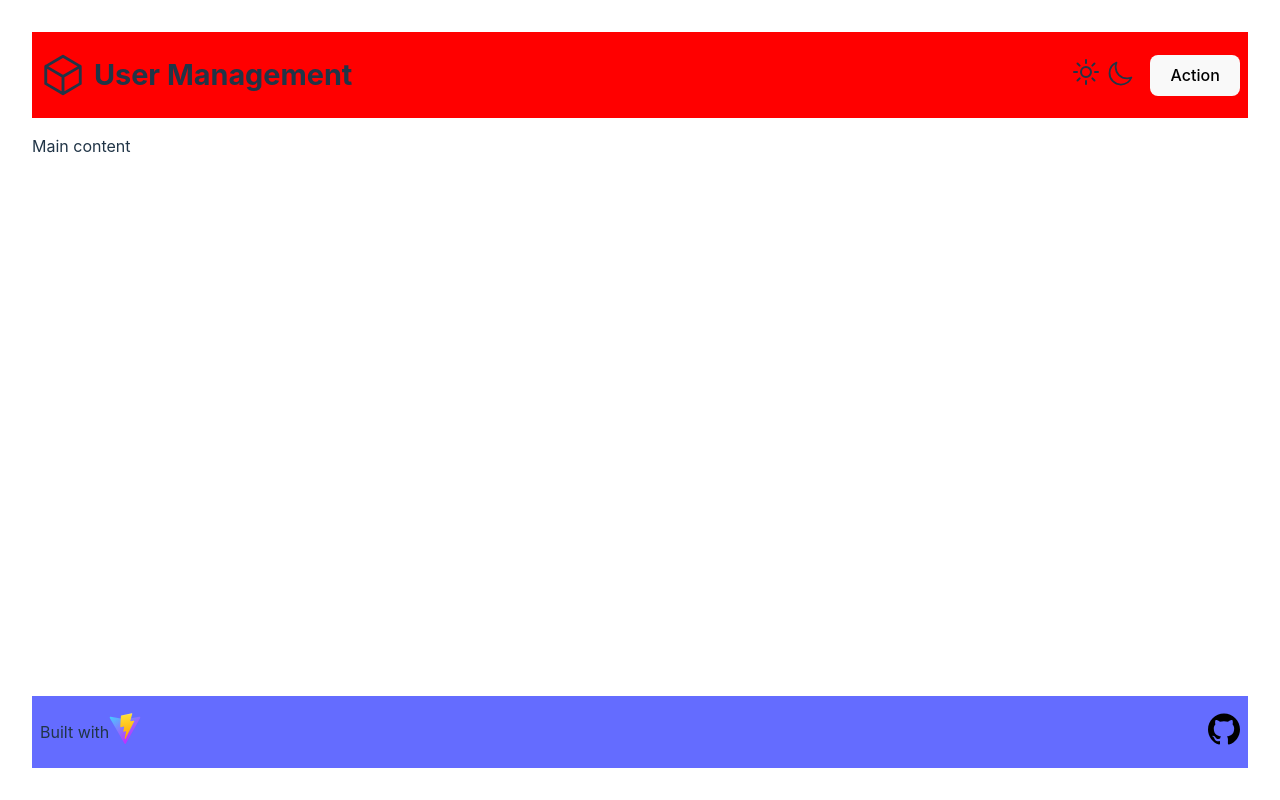
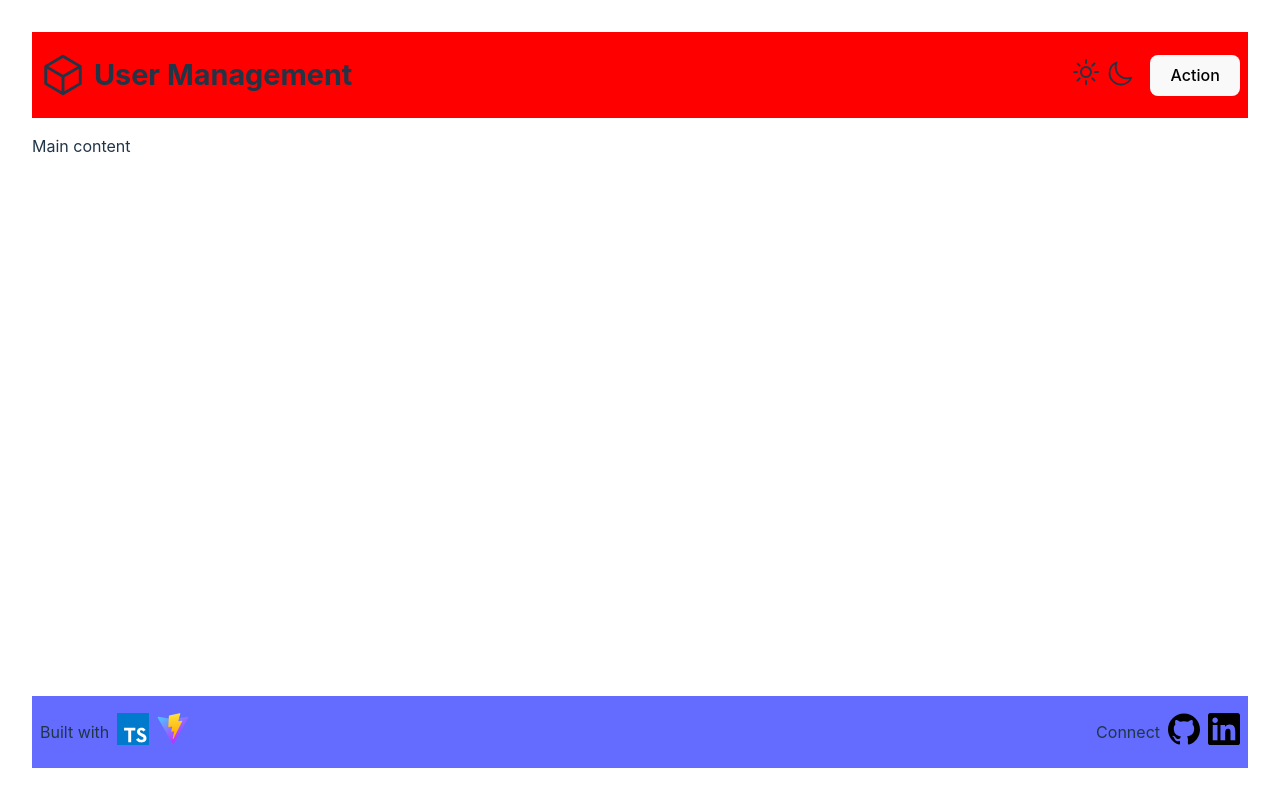
Before and after one commit to tmmluis/user-management, a website built with Vite: page index.html in a window 1280 px wide. Built offline with nearby package versions, Linux system fonts and the light colour scheme.

Commit message:
refactor icons

```diff
--- a/src/fragments/footer.ts
+++ b/src/fragments/footer.ts
@@ -1,35 +1,27 @@
+import { viteIcon } from '../icons/vite';
+import { gitHubIcon } from '../icons/gitHub';
+import { typescriptIcon } from '../icons/typescript';
+import { linkedinIcon } from '../icons/linkedin';
+
 export function renderFooter() {
   return /*html*/ `
     <footer>
       <div id="tech-stack">
         <p>Built with</p>
+        <a href="https://www.typescriptlang.org/">
+          ${typescriptIcon}
+        </a>
           <a href="https://vitejs.dev/">
-            <svg role="img" width="32" height="32" viewBox="0 0 410 404" fill="none" xmlns="http://www.w3.org/2000/svg">
-              <title>Vite</title>
-              <path d="M399.641 59.5246L215.643 388.545C211.844 395.338 202.084 395.378 198.228 388.618L10.5817 59.5563C6.38087 52.1896 12.6802 43.2665 21.0281 44.7586L205.223 77.6824C206.398 77.8924 207.601 77.8904 208.776 77.6763L389.119 44.8058C397.439 43.2894 403.768 52.1434 399.641 59.5246Z" fill="url(#paint0_linear)"/>
-              <path d="M292.965 1.5744L156.801 28.2552C154.563 28.6937 152.906 30.5903 152.771 32.8664L144.395 174.33C144.198 177.662 147.258 180.248 150.51 179.498L188.42 170.749C191.967 169.931 195.172 173.055 194.443 176.622L183.18 231.775C182.422 235.487 185.907 238.661 189.532 237.56L212.947 230.446C216.577 229.344 220.065 232.527 219.297 236.242L201.398 322.875C200.278 328.294 207.486 331.249 210.492 326.603L212.5 323.5L323.454 102.072C325.312 98.3645 322.108 94.137 318.036 94.9228L279.014 102.454C275.347 103.161 272.227 99.746 273.262 96.1583L298.731 7.86689C299.767 4.27314 296.636 0.855181 292.965 1.5744Z" fill="url(#paint1_linear)"/>
-              <defs>
-                <linearGradient id="paint0_linear" x1="6.00017" y1="32.9999" x2="235" y2="344" gradientUnits="userSpaceOnUse">
-                  <stop stop-color="#41D1FF"/>
-                  <stop offset="1" stop-color="#BD34FE"/>
-                </linearGradient>
-                <linearGradient id="paint1_linear" x1="194.651" y1="8.81818" x2="236.076" y2="292.989" gradientUnits="userSpaceOnUse">
-                  <stop stop-color="#FFEA83"/>
-                  <stop offset="0.0833333" stop-color="#FFDD35"/>
-                  <stop offset="1" stop-color="#FFA800"/>
-                </linearGradient>
-              </defs>
-            </svg>
+            ${viteIcon}
           </a>
       </div>
       <div id="social-media">
+        <p>Connect</p>
         <a href="https://github.com/tmmluis">
-          <svg role="img" width="32" height="32" viewBox="0 0 24 24" xmlns="http://www.w3.org/2000/svg">
-            <title>GitHub</title>
-            <path
-              d="M12 .297c-6.63 0-12 5.373-12 12 0 5.303 3.438 9.8 8.205 11.385.6.113.82-.258.82-.577 0-.285-.01-1.04-.015-2.04-3.338.724-4.042-1.61-4.042-1.61C4.422 18.07 3.633 17.7 3.633 17.7c-1.087-.744.084-.729.084-.729 1.205.084 1.838 1.236 1.838 1.236 1.07 1.835 2.809 1.305 3.495.998.108-.776.417-1.305.76-1.605-2.665-.3-5.466-1.332-5.466-5.93 0-1.31.465-2.38 1.235-3.22-.135-.303-.54-1.523.105-3.176 0 0 1.005-.322 3.3 1.23.96-.267 1.98-.399 3-.405 1.02.006 2.04.138 3 .405 2.28-1.552 3.285-1.23 3.285-1.23.645 1.653.24 2.873.12 3.176.765.84 1.23 1.91 1.23 3.22 0 4.61-2.805 5.625-5.475 5.92.42.36.81 1.096.81 2.22 0 1.606-.015 2.896-.015 3.286 0 .315.21.69.825.57C20.565 22.092 24 17.592 24 12.297c0-6.627-5.373-12-12-12"
-            />
-          </svg>
+          ${gitHubIcon}
+        </a>
+        <a href="https://www.linkedin.com/in/tmmluis/">
+          ${linkedinIcon}
         </a>
       </div>
     </footer>
--- a/src/fragments/header.ts
+++ b/src/fragments/header.ts
@@ -1,20 +1,18 @@
+import { boxIcon } from '../icons/box.ts';
+import { lightIcon } from '../icons/light.ts';
+import { darkIcon } from '../icons/dark.ts';
+
 export function renderHeader() {
   return /*html*/ `
     <header>
       <div id="brand">
-        <svg xmlns="http://www.w3.org/2000/svg" fill="none" width="46" height="46" viewBox="0 0 24 24" stroke-width="1.5" stroke="currentColor" class="w-6 h-6">
-          <path stroke-linecap="round" stroke-linejoin="round" d="M21 7.5l-9-5.25L3 7.5m18 0l-9 5.25m9-5.25v9l-9 5.25M3 7.5l9 5.25M3 7.5v9l9 5.25m0-9v9" />
-        </svg>
+        ${boxIcon}
         <h1>User Management</h1>
       </div>
       <div id="actions">
         <div id="theme-selection">
-          <svg xmlns="http://www.w3.org/2000/svg" fill="none" width="32" height="32" viewBox="0 0 24 24" stroke-width="1.5" stroke="currentColor" class="w-6 h-6">
-            <path stroke-linecap="round" stroke-linejoin="round" d="M12 3v2.25m6.364.386l-1.591 1.591M21 12h-2.25m-.386 6.364l-1.591-1.591M12 18.75V21m-4.773-4.227l-1.591 1.591M5.25 12H3m4.227-4.773L5.636 5.636M15.75 12a3.75 3.75 0 11-7.5 0 3.75 3.75 0 017.5 0z" />
-          </svg>
-          <svg xmlns="http://www.w3.org/2000/svg" fill="none" width="28" height="28" viewBox="0 0 24 24" stroke-width="1.5" stroke="currentColor" class="w-6 h-6">
-            <path stroke-linecap="round" stroke-linejoin="round" d="M21.752 15.002A9.718 9.718 0 0118 15.75c-5.385 0-9.75-4.365-9.75-9.75 0-1.33.266-2.597.748-3.752A9.753 9.753 0 003 11.25C3 16.635 7.365 21 12.75 21a9.753 9.753 0 009.002-5.998z" />
-          </svg>
+          ${lightIcon}
+          ${darkIcon}
         </div>
         <button type="button">Action</button>
       </div>
--- /dev/null
+++ b/src/icons/box.ts
@@ -0,0 +1 @@
+export const boxIcon = `<svg xmlns="http://www.w3.org/2000/svg" fill="none" width="46" height="46" viewBox="0 0 24 24" stroke-width="1.5" stroke="currentColor" class="w-6 h-6"><path stroke-linecap="round" stroke-linejoin="round" d="M21 7.5l-9-5.25L3 7.5m18 0l-9 5.25m9-5.25v9l-9 5.25M3 7.5l9 5.25M3 7.5v9l9 5.25m0-9v9" /></svg>`;
--- /dev/null
+++ b/src/icons/dark.ts
@@ -0,0 +1,4 @@
+export const darkIcon = `<svg xmlns="http://www.w3.org/2000/svg" fill="none" width="28" height="28" viewBox="0 0 24 24" stroke-width="1.5" stroke="currentColor" class="w-6 h-6">
+<title>Dark theme</title>
+<path stroke-linecap="round" stroke-linejoin="round" d="M21.752 15.002A9.718 9.718 0 0118 15.75c-5.385 0-9.75-4.365-9.75-9.75 0-1.33.266-2.597.748-3.752A9.753 9.753 0 003 11.25C3 16.635 7.365 21 12.75 21a9.753 9.753 0 009.002-5.998z" />
+</svg>`;
--- /dev/null
+++ b/src/icons/gitHub.ts
@@ -0,0 +1,6 @@
+export const gitHubIcon = `<svg role="img" width="32" height="32" viewBox="0 0 24 24" xmlns="http://www.w3.org/2000/svg">
+<title>GitHub</title>
+<path
+  d="M12 .297c-6.63 0-12 5.373-12 12 0 5.303 3.438 9.8 8.205 11.385.6.113.82-.258.82-.577 0-.285-.01-1.04-.015-2.04-3.338.724-4.042-1.61-4.042-1.61C4.422 18.07 3.633 17.7 3.633 17.7c-1.087-.744.084-.729.084-.729 1.205.084 1.838 1.236 1.838 1.236 1.07 1.835 2.809 1.305 3.495.998.108-.776.417-1.305.76-1.605-2.665-.3-5.466-1.332-5.466-5.93 0-1.31.465-2.38 1.235-3.22-.135-.303-.54-1.523.105-3.176 0 0 1.005-.322 3.3 1.23.96-.267 1.98-.399 3-.405 1.02.006 2.04.138 3 .405 2.28-1.552 3.285-1.23 3.285-1.23.645 1.653.24 2.873.12 3.176.765.84 1.23 1.91 1.23 3.22 0 4.61-2.805 5.625-5.475 5.92.42.36.81 1.096.81 2.22 0 1.606-.015 2.896-.015 3.286 0 .315.21.69.825.57C20.565 22.092 24 17.592 24 12.297c0-6.627-5.373-12-12-12"
+/>
+</svg>`;
--- /dev/null
+++ b/src/icons/light.ts
@@ -0,0 +1,4 @@
+export const lightIcon = `<svg xmlns="http://www.w3.org/2000/svg" fill="none" width="32" height="32" viewBox="0 0 24 24" stroke-width="1.5" stroke="currentColor" class="w-6 h-6">
+<title>Light theme</title>
+<path stroke-linecap="round" stroke-linejoin="round" d="M12 3v2.25m6.364.386l-1.591 1.591M21 12h-2.25m-.386 6.364l-1.591-1.591M12 18.75V21m-4.773-4.227l-1.591 1.591M5.25 12H3m4.227-4.773L5.636 5.636M15.75 12a3.75 3.75 0 11-7.5 0 3.75 3.75 0 017.5 0z" />
+</svg>`;
--- /dev/null
+++ b/src/icons/linkedin.ts
@@ -0,0 +1 @@
+export const linkedinIcon = `<svg role="img" width="32" height="32" viewBox="0 0 24 24" xmlns="http://www.w3.org/2000/svg"><title>LinkedIn</title><path d="M20.447 20.452h-3.554v-5.569c0-1.328-.027-3.037-1.852-3.037-1.853 0-2.136 1.445-2.136 2.939v5.667H9.351V9h3.414v1.561h.046c.477-.9 1.637-1.85 3.37-1.85 3.601 0 4.267 2.37 4.267 5.455v6.286zM5.337 7.433c-1.144 0-2.063-.926-2.063-2.065 0-1.138.92-2.063 2.063-2.063 1.14 0 2.064.925 2.064 2.063 0 1.139-.925 2.065-2.064 2.065zm1.782 13.019H3.555V9h3.564v11.452zM22.225 0H1.771C.792 0 0 .774 0 1.729v20.542C0 23.227.792 24 1.771 24h20.451C23.2 24 24 23.227 24 22.271V1.729C24 .774 23.2 0 22.222 0h.003z"/></svg>`;
--- /dev/null
+++ b/src/icons/typescript.ts
@@ -0,0 +1 @@
+export const typescriptIcon = `<svg xmlns="http://www.w3.org/2000/svg" xmlns:xlink="http://www.w3.org/1999/xlink" aria-hidden="true" role="img" class="iconify iconify--logos" width="32" height="32" preserveAspectRatio="xMidYMid meet" viewBox="0 0 256 256"><title>TypeScript</title><path fill="#007ACC" d="M0 128v128h256V0H0z"></path><path fill="#FFF" d="m56.612 128.85l-.081 10.483h33.32v94.68h23.568v-94.68h33.321v-10.28c0-5.69-.122-10.444-.284-10.566c-.122-.162-20.4-.244-44.983-.203l-44.74.122l-.121 10.443Zm149.955-10.742c6.501 1.625 11.459 4.51 16.01 9.224c2.357 2.52 5.851 7.111 6.136 8.208c.08.325-11.053 7.802-17.798 11.988c-.244.162-1.22-.894-2.317-2.52c-3.291-4.795-6.745-6.867-12.028-7.233c-7.76-.528-12.759 3.535-12.718 10.321c0 1.992.284 3.17 1.097 4.795c1.707 3.536 4.876 5.649 14.832 9.956c18.326 7.883 26.168 13.084 31.045 20.48c5.445 8.249 6.664 21.415 2.966 31.208c-4.063 10.646-14.14 17.879-28.323 20.276c-4.388.772-14.79.65-19.504-.203c-10.28-1.828-20.033-6.908-26.047-13.572c-2.357-2.6-6.949-9.387-6.664-9.874c.122-.163 1.178-.813 2.356-1.504c1.138-.65 5.446-3.129 9.509-5.485l7.355-4.267l1.544 2.276c2.154 3.29 6.867 7.801 9.712 9.305c8.167 4.307 19.383 3.698 24.909-1.26c2.357-2.153 3.332-4.388 3.332-7.68c0-2.966-.366-4.266-1.91-6.501c-1.99-2.845-6.054-5.242-17.595-10.24c-13.206-5.69-18.895-9.224-24.096-14.832c-3.007-3.25-5.852-8.452-7.03-12.8c-.975-3.617-1.22-12.678-.447-16.335c2.723-12.76 12.353-21.659 26.25-24.3c4.51-.853 14.994-.528 19.424.569Z"></path></svg>`;
--- /dev/null
+++ b/src/icons/vite.ts
@@ -0,0 +1,16 @@
+export const viteIcon = `<svg role="img" width="32" height="32" viewBox="0 0 410 404" fill="none" xmlns="http://www.w3.org/2000/svg">
+<title>Vite</title>
+<path d="M399.641 59.5246L215.643 388.545C211.844 395.338 202.084 395.378 198.228 388.618L10.5817 59.5563C6.38087 52.1896 12.6802 43.2665 21.0281 44.7586L205.223 77.6824C206.398 77.8924 207.601 77.8904 208.776 77.6763L389.119 44.8058C397.439 43.2894 403.768 52.1434 399.641 59.5246Z" fill="url(#paint0_linear)"/>
+<path d="M292.965 1.5744L156.801 28.2552C154.563 28.6937 152.906 30.5903 152.771 32.8664L144.395 174.33C144.198 177.662 147.258 180.248 150.51 179.498L188.42 170.749C191.967 169.931 195.172 173.055 194.443 176.622L183.18 231.775C182.422 235.487 185.907 238.661 189.532 237.56L212.947 230.446C216.577 229.344 220.065 232.527 219.297 236.242L201.398 322.875C200.278 328.294 207.486 331.249 210.492 326.603L212.5 323.5L323.454 102.072C325.312 98.3645 322.108 94.137 318.036 94.9228L279.014 102.454C275.347 103.161 272.227 99.746 273.262 96.1583L298.731 7.86689C299.767 4.27314 296.636 0.855181 292.965 1.5744Z" fill="url(#paint1_linear)"/>
+<defs>
+  <linearGradient id="paint0_linear" x1="6.00017" y1="32.9999" x2="235" y2="344" gradientUnits="userSpaceOnUse">
+    <stop stop-color="#41D1FF"/>
+    <stop offset="1" stop-color="#BD34FE"/>
+  </linearGradient>
+  <linearGradient id="paint1_linear" x1="194.651" y1="8.81818" x2="236.076" y2="292.989" gradientUnits="userSpaceOnUse">
+    <stop stop-color="#FFEA83"/>
+    <stop offset="0.0833333" stop-color="#FFDD35"/>
+    <stop offset="1" stop-color="#FFA800"/>
+  </linearGradient>
+</defs>
+</svg>`;
--- a/src/style.css
+++ b/src/style.css
@@ -80,9 +80,11 @@ footer {
   padding: var(--spacing-sm);
 }
 
-#tech-stack {
+#tech-stack,
+#social-media {
   display: flex;
   align-items: center;
+  gap: var(--spacing-sm);
 }
 
 .logo {
```
Also changed, not shown: src/typescript.svg (deleted).
